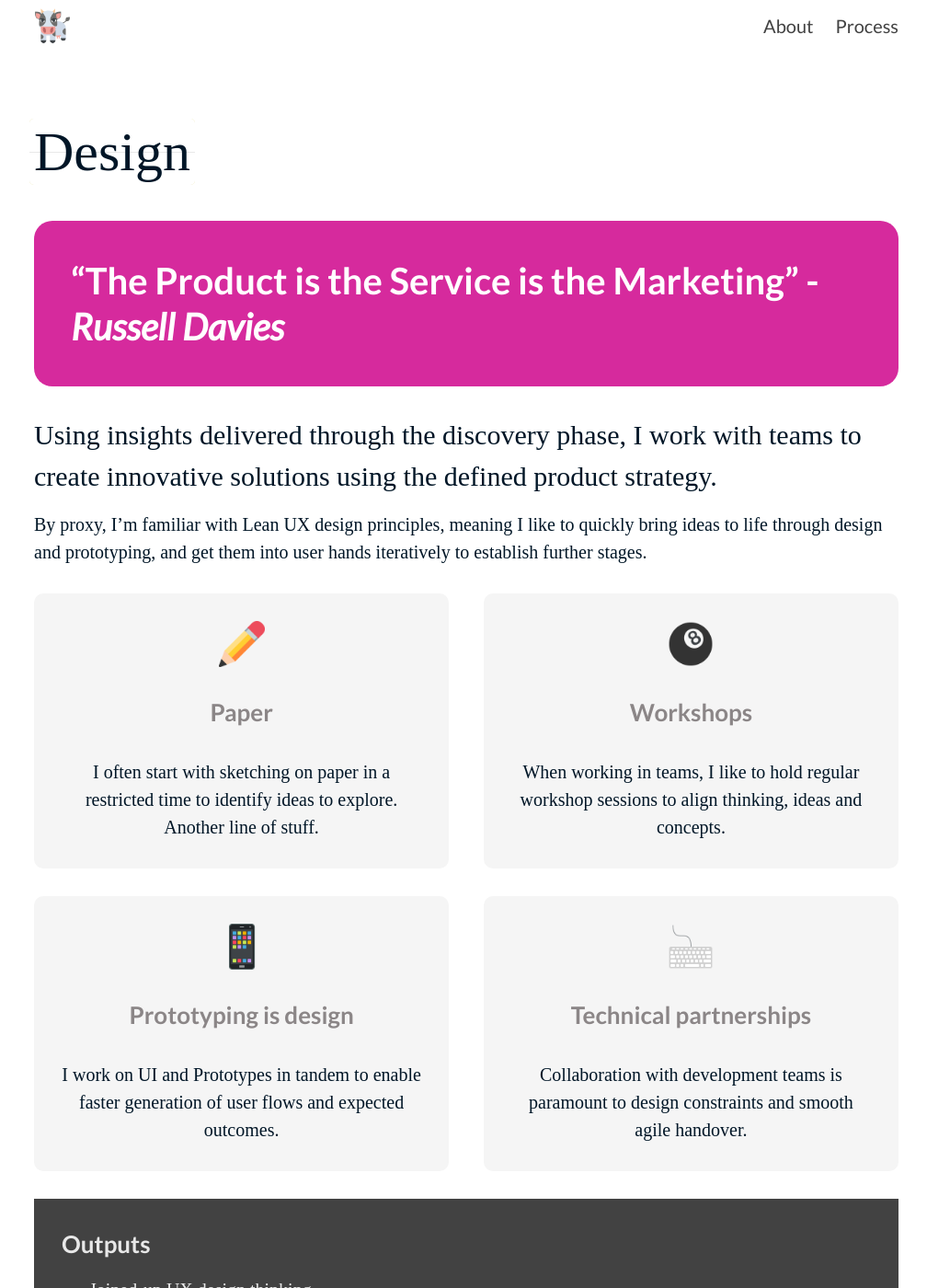
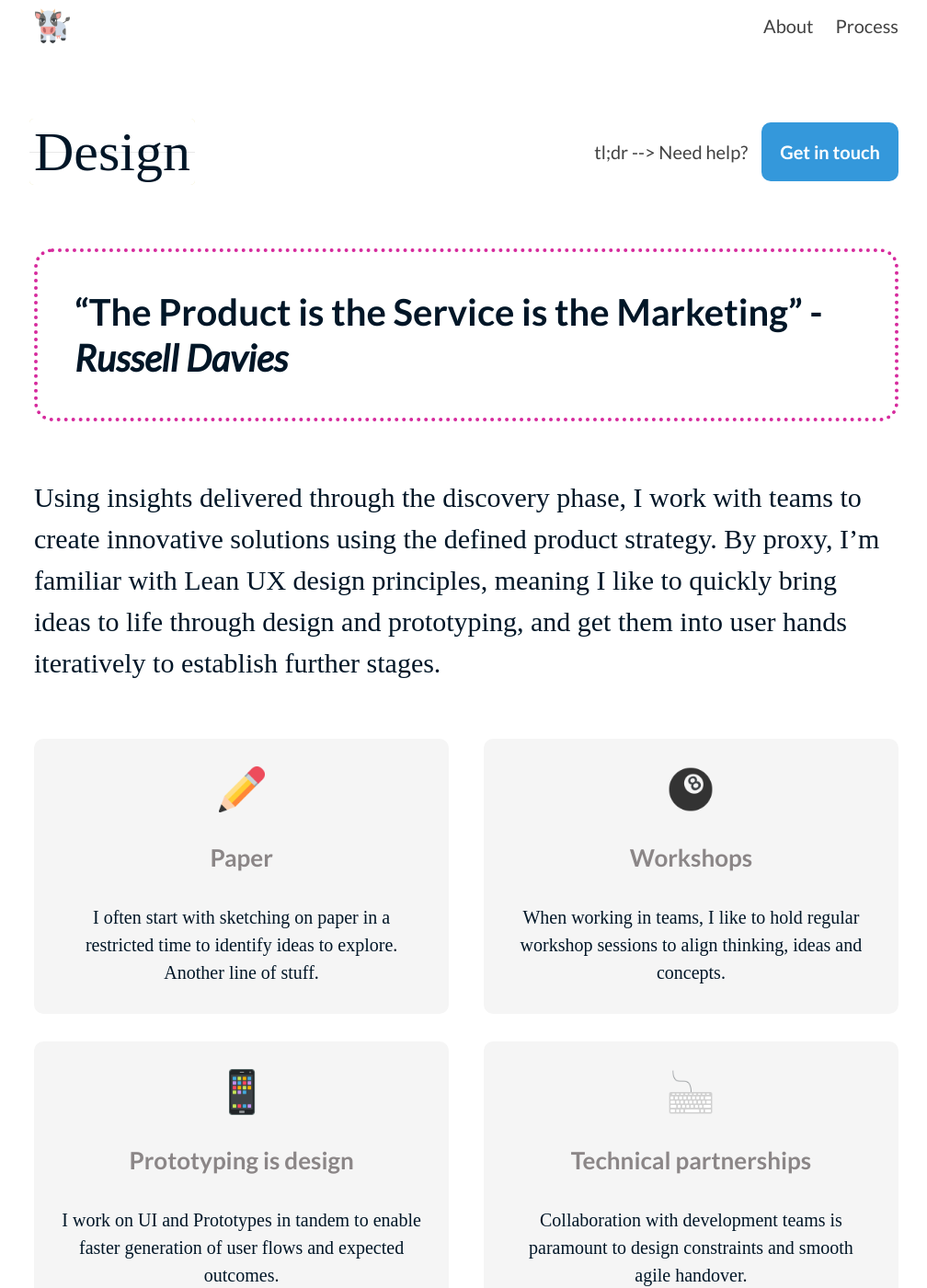
Before and after one commit to jonthebeef/jonthebeef.github.io, a Jekyll site: the page built from _process/design.md, in a window 1280 px wide and 1400 px high. Shown: the whole window at 92% size, without its empty margins (133-1141 px from the left). Built offline with Jekyll 4.4.1, drawn with Linux system fonts in a browser that asks for light colours; some web fonts are replaced.

Commit message:
tldr contact

```diff
--- a/_layouts/process-index.html
+++ b/_layouts/process-index.html
@@ -7,7 +7,7 @@ layout: default
     <!-- <h1 class="page-title">{{ page.title }}</h1> -->
   </header>
 
-  <div class="process-content">
+  <div class="process-index-content">
     {{ content }}
   </div>
 
--- a/_layouts/process.html
+++ b/_layouts/process.html
@@ -4,7 +4,8 @@ layout: default
 <article class="page">
 
   <header class="page-header">
-    <h1 class="page-title"><span class="highlight-heading">{{ page.title }}<span></h1>
+    <div class="tldr">tl;dr --> Need help?<a href="mailto:contact@jonthebeef.xyz">Get in touch</a></div>
+    <h1 class="page-title"><span class="highlight-heading">{{ page.title }}</span></h1>
   </header>
 
   <div class="process-content">
--- a/_process/design.md
+++ b/_process/design.md
@@ -6,9 +6,7 @@ date: 2016-07-21 11:58:31 +0100
 
 # “The Product is the Service is the Marketing” - *Russell Davies*
 
-## Using insights delivered through the discovery phase, I work with teams to create innovative solutions using the defined product strategy.
-
-By proxy, I’m familiar with Lean UX design principles, meaning I like to quickly bring ideas to life through design and prototyping, and get them into user hands iteratively to establish further stages.
+## Using insights delivered through the [discovery phase](/process/discover.md), I work with teams to create innovative solutions using the defined product strategy. By proxy, I’m familiar with Lean UX design principles, meaning I like to quickly bring ideas to life through design and prototyping, and get them into user hands iteratively to establish further stages.
 
 <div class="process-page-items">
 
--- a/_sass/_layout.scss
+++ b/_sass/_layout.scss
@@ -499,6 +499,28 @@
       }
   }
 
+  .tldr {
+    float: right;
+    font-family: $base-font-family;
+    padding: $spacing-unit 0;
+    color: $grey-color-dark;
+
+    a {
+      padding: $spacing-unit / 1.5;
+      font-weight: 700;
+      color: white;
+      background-color: $blue-color;
+      border-radius: 10px;
+      margin-left: $spacing-unit / 2;
+      text-decoration: none;
+    }
+
+    a:hover {
+      text-decoration: none;
+      background: $blue-color-dark;
+    }
+  }
+
   // Process page styles
   .process-content {
 
@@ -507,11 +529,11 @@
         font-family: "Lato", "Helvetica Neue", Helvetica, Arial, sans-serif;
         font-weight: 700;
         line-height: 50px;
-        background-color: $pink-color;
-        color: white;
-        margin-bottom: $spacing-unit;
+        /* background-color: #d62a9d; */
+        margin-bottom: 30px;
         padding: 40px;
         border-radius: 20px;
+        border:4px $pink-color dotted;
         @include media-query($on-palm) {
           padding: 20px;
           font-size: 30px;
@@ -520,6 +542,8 @@
       }
 
       h2 {
+        margin-top: $spacing-unit * 2;
+        margin-bottom: $spacing-unit * 2;
         @include media-query($on-palm) {
           font-size: 1.2em;
           }
@@ -613,7 +637,7 @@
 
   h1.page-title {
     margin-top: 2em;
-    margin-bottom: $spacing-unit;
+    margin-bottom: $spacing-unit * 2;
     font-size: 60px;
     font-family: "Source Serif Pro", serif;
     @include media-query($on-palm) {
--- a/css/main.scss
+++ b/css/main.scss
@@ -27,6 +27,7 @@ $yellow-color:     #F1C40E;
 $red-color:        #C91A1A;
 $pink-color:       #d62a9d;
 $blue-color:       #3498db;
+$blue-color-dark:  darken($blue-color, 8%);
 
 // Width of the content area
 $content-width:    1000px;
```
Also changed, not shown: _process/discover.md (+1 -0 lines).
